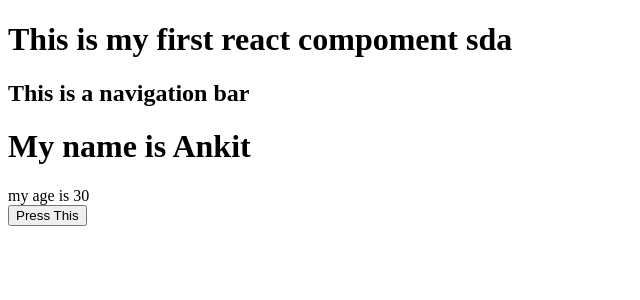
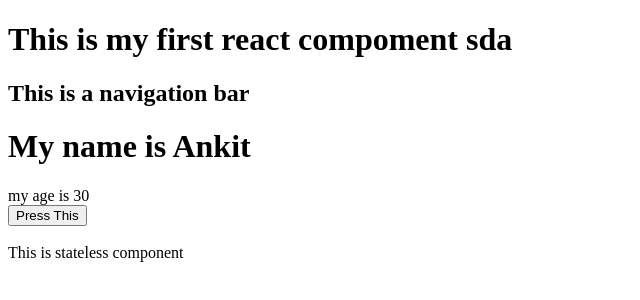
Before and after one commit to NigamAnkit/ReactJsLearning, a React app: page / in a window 1280 px wide. Shown: the top 300 px of the page, without its empty margins (0-640 px from the left). Built offline with nearby package versions, Linux system fonts and the light colour scheme.

Commit message:
Stateless Component

```diff
--- a/src/app/Components/App.js
+++ b/src/app/Components/App.js
@@ -1,6 +1,7 @@
 import React from 'react'
 import {render} from 'react-dom'
 import  Header from './Header'
+import StatelessComponent from './StatelessComponent'
 
 class App extends React.Component{
 
@@ -15,6 +16,7 @@ class App extends React.Component{
             <div>
                 <h1>This is my first react compoment sda</h1>
                 <Header name = {user.name} age = {user.age} />
+                <StatelessComponent/>
             </div>
         )
     }
--- /dev/null
+++ b/src/app/Components/StatelessComponent.js
@@ -0,0 +1,15 @@
+import React from 'react'
+
+const StatelessComponent = (props) => {
+
+        return(
+
+            <div>
+                <br/>
+            This is stateless component
+            </div>
+        )
+
+}
+
+export default StatelessComponent
```
